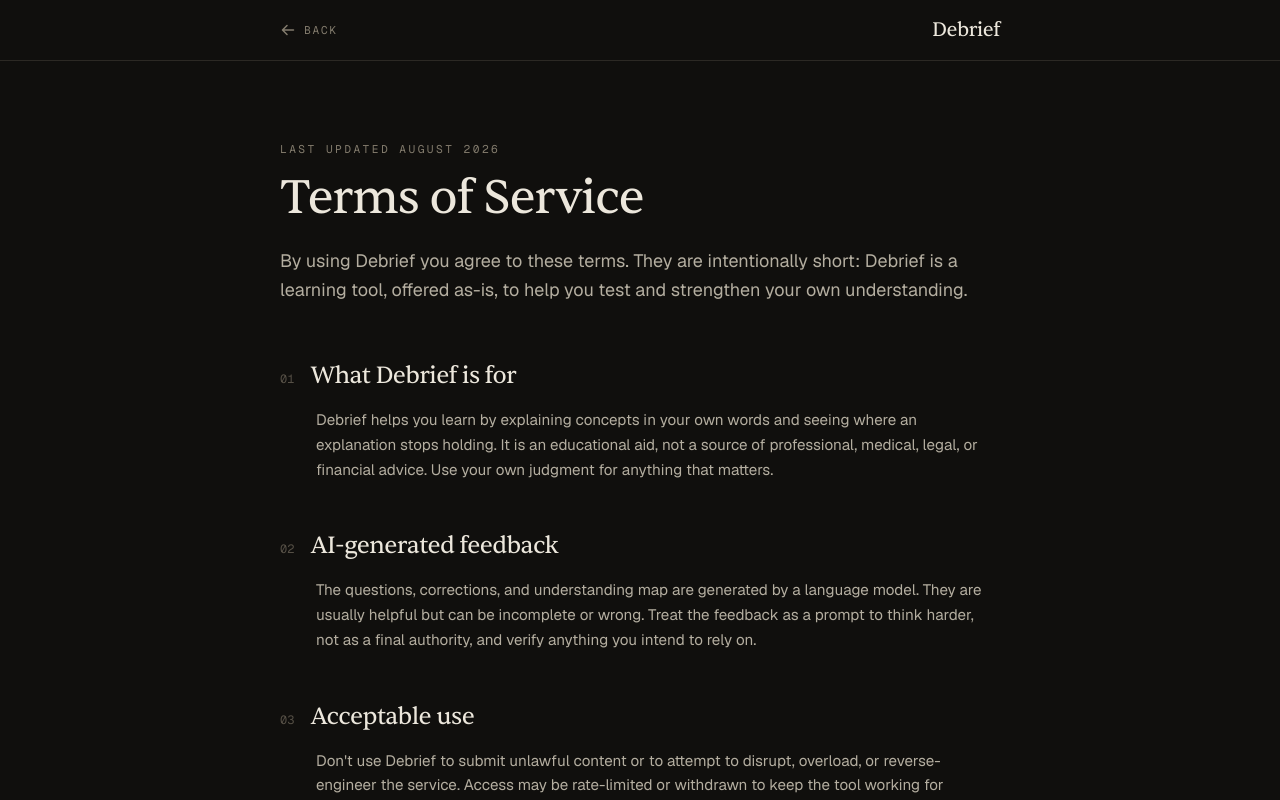
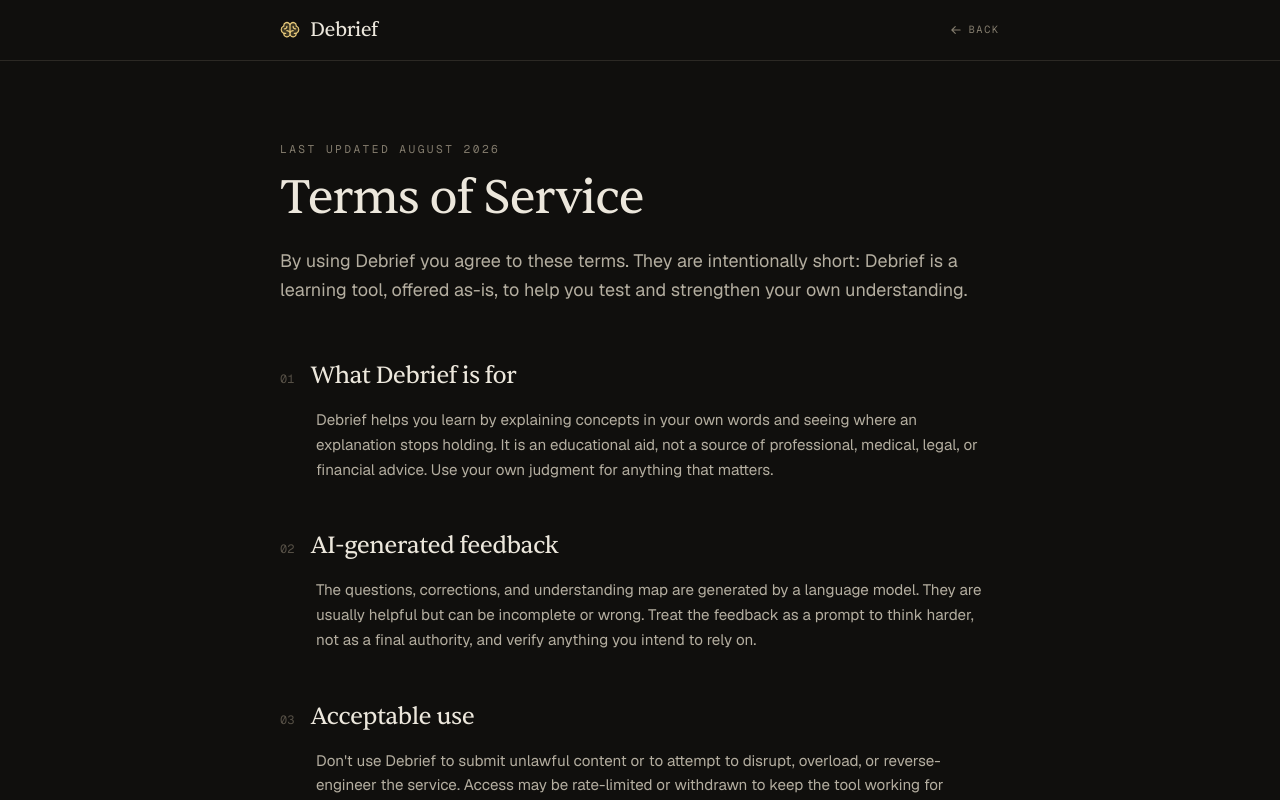
Before and after one commit to Sammy949/debrief, a Next.js app: page /terms in a window 1280 px wide. Shown: the top 800 px of the page. Built offline with nearby package versions, Linux system fonts and the light colour scheme.

Commit message:
refactor(legal): use the shared Wordmark + back pattern
Privacy and Terms now open with the same chrome as the debrief surfaces: the
Wordmark lockup (Brain mark + Debrief) on the left and a mono Back link on the
right, instead of the one-off plain wordmark and heavier back link.

```diff
--- a/src/components/legal-page.tsx
+++ b/src/components/legal-page.tsx
@@ -1,6 +1,7 @@
 import Link from "next/link";
 import { ArrowLeft } from "@phosphor-icons/react/dist/ssr";
 import type { ReactNode } from "react";
+import { Wordmark } from "@/components/wordmark";
 
 export interface LegalSection {
   heading: string;
@@ -22,13 +23,14 @@
   return (
     <>
       <header className="border-b border-line">
-        <div className="mx-auto flex max-w-3xl items-center justify-between px-6 py-4">
-          <Link href="/" className="flex items-center gap-2 text-muted-ink transition-colors hover:text-ivory">
-            <ArrowLeft weight="bold" className="size-4" />
-            <span className="font-mono text-[0.7rem] tracking-[0.16em] uppercase">Back</span>
-          </Link>
-          <Link href="/" className="font-serif text-xl tracking-tight text-ivory">
-            Debrief
+        <div className="mx-auto flex max-w-3xl items-center justify-between gap-4 px-6 py-4">
+          <Wordmark />
+          <Link
+            href="/"
+            className="inline-flex items-center gap-1.5 font-mono text-[0.65rem] tracking-[0.16em] uppercase text-muted-ink transition-colors hover:text-amber"
+          >
+            <ArrowLeft weight="bold" className="size-3" />
+            Back
           </Link>
         </div>
       </header>
```
